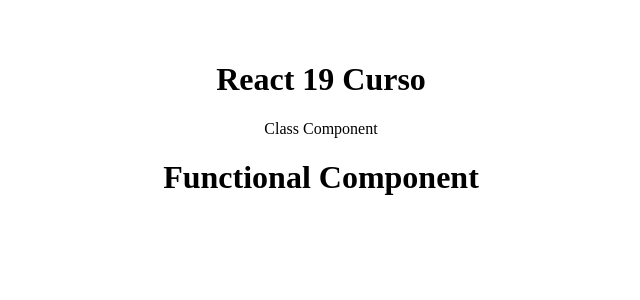
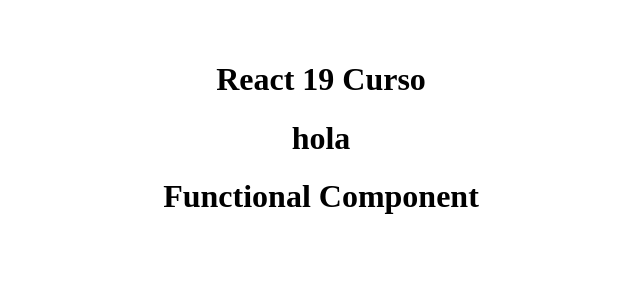
Before and after one commit to pedronieto84/react-19, a React (Vite) app in the folder react-19-curso/: page / in a window 1280 px wide. Shown: the top 300 px of the page, without its empty margins (319-959 px from the left). Built offline with nearby package versions, Linux system fonts and the light colour scheme.

Commit message:
También un componente de clase

```diff
--- a/react-19-curso/src/componentes/classComponent.jsx
+++ b/react-19-curso/src/componentes/classComponent.jsx
@@ -2,7 +2,11 @@
 
 class ClassComponent extends React.Component {
     render() {
-        return <div>Class Component</div>
+        return (
+        <>
+            <h1>hola</h1>
+        </>
+        )
       }
 }
 
```
